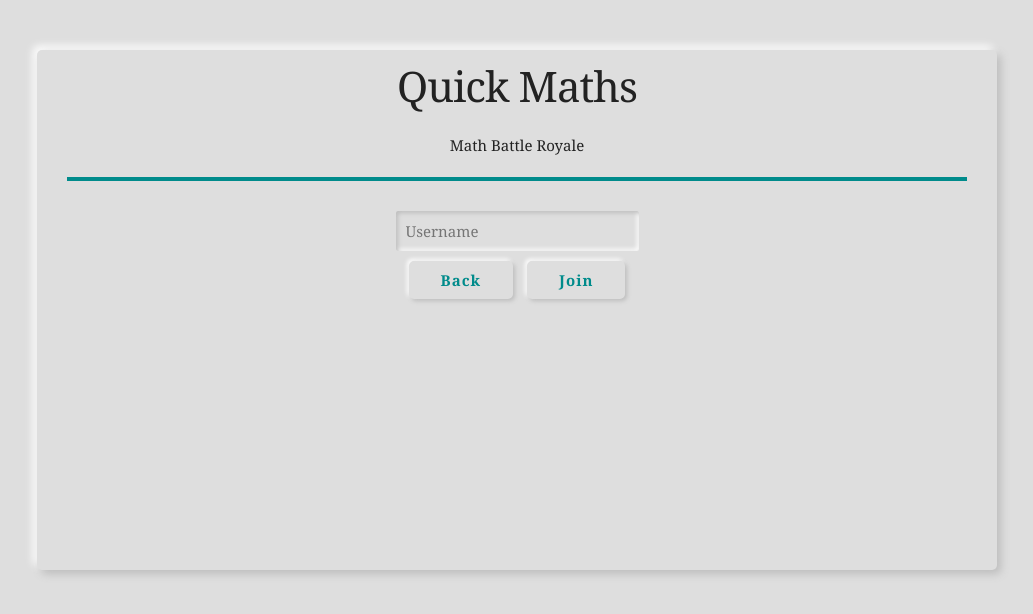
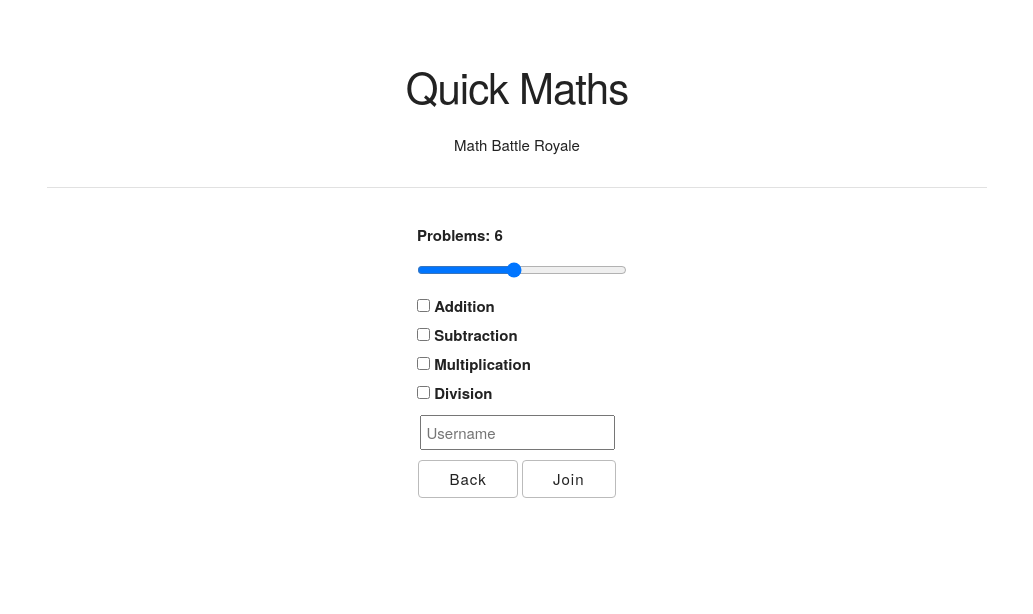
Before and after one commit to SavvyEdu/QuickMaths, a website: page public/index.html in a window 1280 px wide. Both pictures are taken after a click on the button "Host". Shown: the whole page, without its empty margins (123-1156 px from the left). Drawn offline with nearby package versions, Linux system fonts and the light colour scheme; no server answers.

Commit message:
problem options

```diff
--- a/public/css/neumorphic.css
+++ b/public/css/neumorphic.css
@@ -10,7 +10,7 @@ body{
 ::-webkit-scrollbar-thumb {
     border-radius: 5px;
     background: darkcyan;
- }
+}
 
 h1,
 button,
--- a/public/css/style.css
+++ b/public/css/style.css
@@ -33,11 +33,16 @@ article li{
     border: 2px solid darkcyan;
 }
 
-#messages li:nth-child(even) { background: rgba(50, 50, 50, 0.1); }
-#messages li:nth-child(odd) { background: rgba(150 , 150, 150, 0.1); }
-
 .flex{
     display: flex;
+}
+
+label{
+    display: inline;
+}
+
+input{
+    padding: 5px;
 }
 
 input,
@@ -60,7 +65,26 @@ margin-left: 10px;
 min-height: 500px;
 }
 
+table{
+    width: 100%;
+}
+
+th,
+td{
+    text-align: center;
+    border-radius: 0;
+}
+
 p{
     margin-bottom: 1rem;
     white-space: pre-line; /* for new line (\n) */
 }
+
+::-webkit-scrollbar {
+    width: 0.5em;
+}
+
+::-webkit-scrollbar-thumb {
+    border-radius: 5px;
+    background: darkcyan;
+}
--- a/public/index.html
+++ b/public/index.html
@@ -4,7 +4,7 @@
     <title>Quick Maths</title>
     <link href = "css/skeleton.css" rel = "stylesheet"/>
     <link href = "css/normalize.css" rel = "stylesheet"/>
-    <link href = "css/neumorphic.css" rel = "stylesheet"/>
+    <!--<link href = "css/neumorphic.css" rel = "stylesheet"/>-->
     <link href = "css/style.css" rel = "stylesheet"/>
   </head>
   <body>
@@ -22,9 +22,31 @@
         <div id = "initial-menu">
           <button id = "host-button">Host</button>
           <button id = "join-button">Join</button>
+          <div style="height: 50px;"></div>
+          <p><a href = "https://github.com/SavvyEdu/QuickMaths">View on Github</a></p>
         </div>
 
         <div id = "join-menu">
+          <div id = "host-menu" style = "width: 200px; text-align: left; margin: auto;">
+
+            <label for="num-problems" id = "num-problems-output">Problems: 0</label>
+            <br>
+            <input type="range" min="1" max="12" value="6" class="slider"  id = "num-problems" style = "width: 100%;"/>
+            <br>
+            <input type="checkbox" id="addition" name="add" value="add">
+            <label for="addition">Addition</label>
+            <br>
+            <input type="checkbox" id="addition" name="add" value="add">
+            <label for="addition">Subtraction</label>
+            <br>
+            <input type="checkbox" id="addition" name="add" value="add">
+            <label for="addition">Multiplication</label>
+            <br>
+            <input type="checkbox" id="addition" name="add" value="add">
+            <label for="addition">Division</label>
+            <br>
+
+          </div>
           <div id = "code-menu">
             <input id="code" placeholder = "Room code" autocomplete="off"/>
           </div>
--- a/public/js/client.js
+++ b/public/js/client.js
@@ -64,6 +64,13 @@ $(function () {
     startTime = Date.now();
   });
 
+  $('#num-problems-output').text(`Problems: ${ $('#num-problems').val() }`);
+  $('#num-problems').change(function(){
+    $('#num-problems-output').text(`Problems: ${ $('#num-problems').val() }`);
+  });
+
+
+
 });
 
 //MENU AND NAVIGATION
@@ -83,12 +90,14 @@ function setMenuState(state){
         case 'HOST':
           isHost = true;
           hide('#initial-menu');
+          show('#host-menu');
           show('#join-menu');
           break;
         case 'JOIN':
           isHost = false;
           hide('#initial-menu');
           hide('#problem-menu');
+          hide('#host-menu');
           hide('#ready-button'); //hide the ready button for non host
           show('#join-menu');
           show('#code-menu');
--- a/server/problem.js
+++ b/server/problem.js
@@ -5,6 +5,9 @@ class ProblemGenerator{
 
     newProblem(){
         //generate problem and solution
+
+
+
 
         //return data
         return {
```
